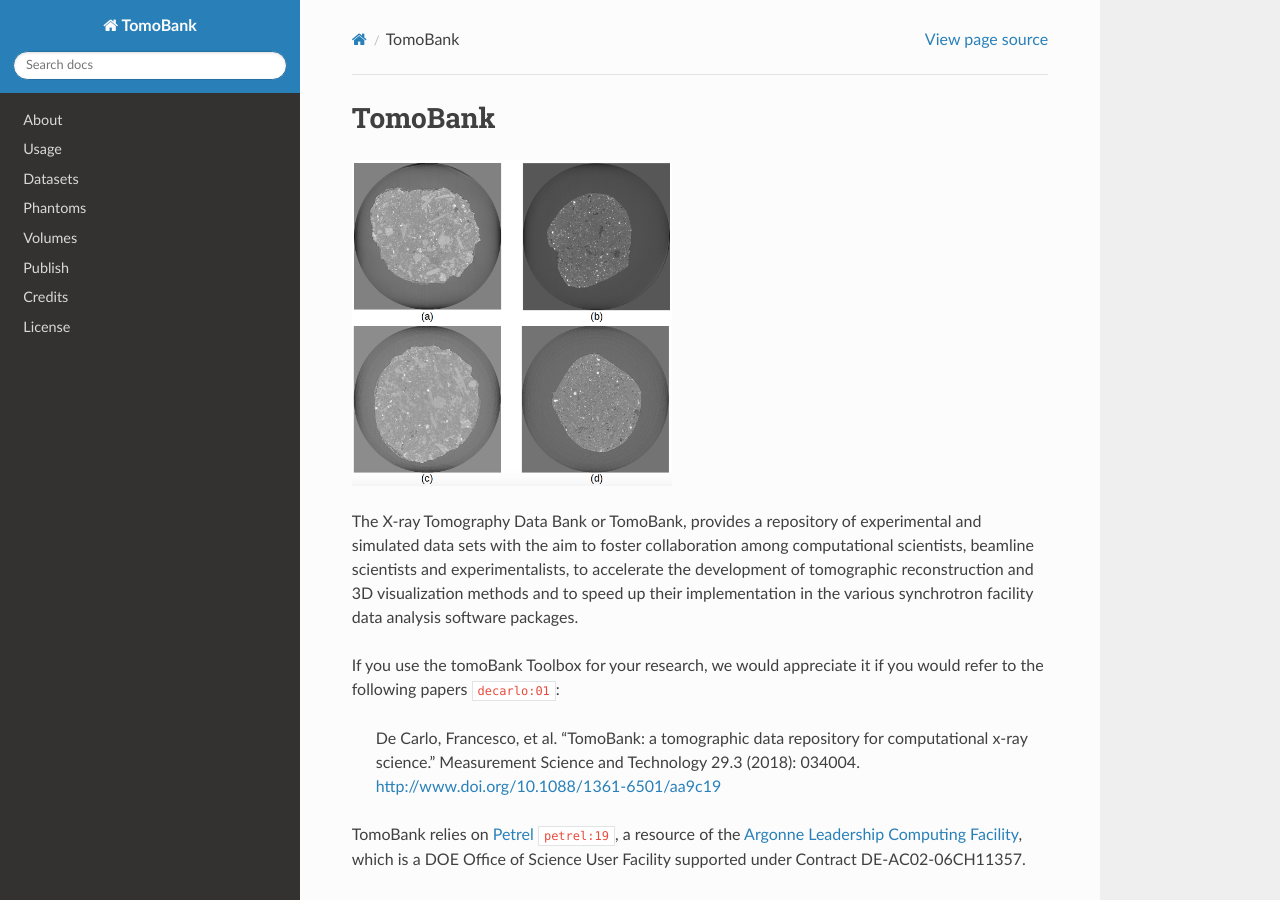
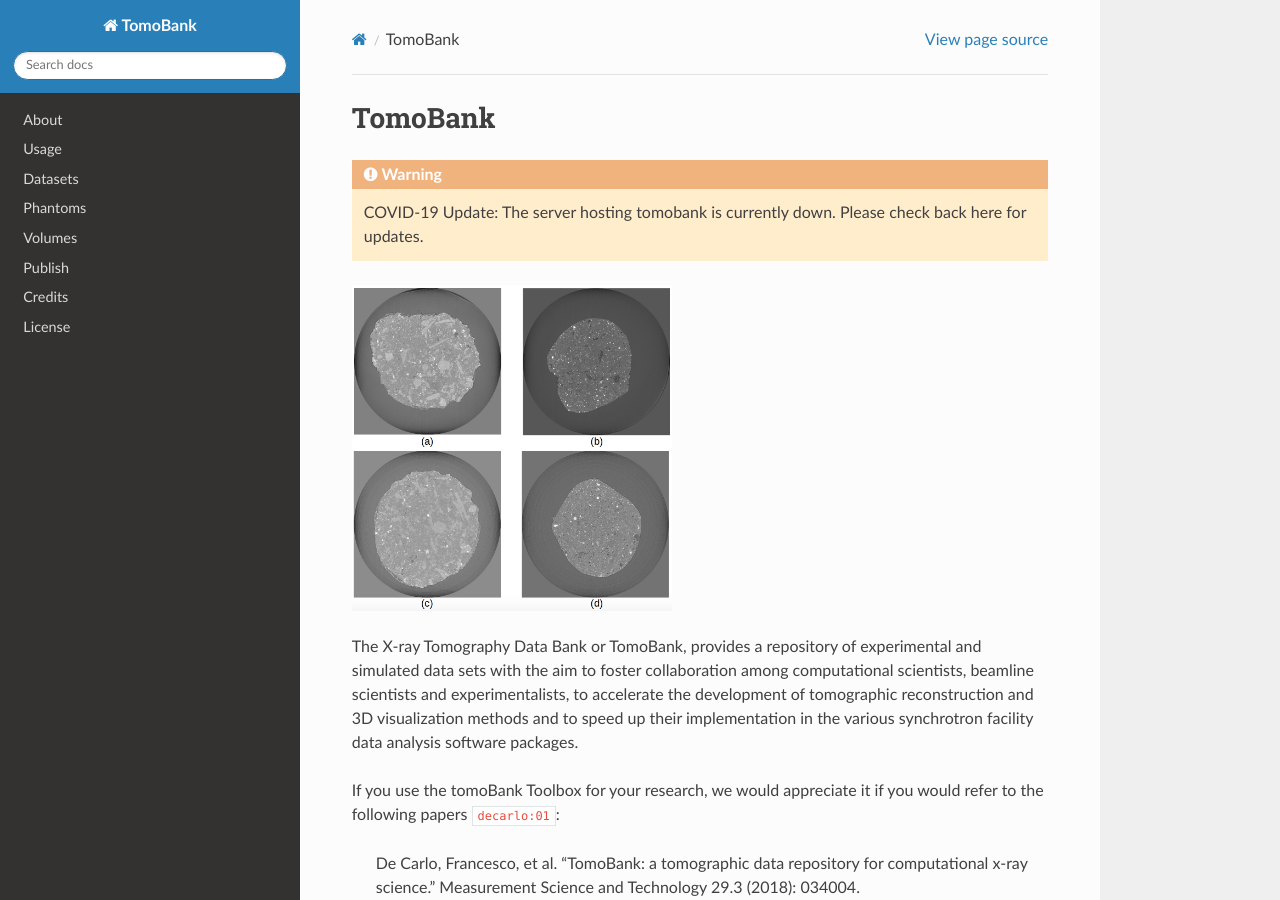
Before and after one commit to tomography/tomobank, a Sphinx documentation site: the page built from docs/index.rst, in a window 1280 px wide and 900 px high. Built offline with Sphinx 7.4.7 and the Read the Docs theme 2.0.0, drawn with Linux system fonts in a browser that asks for light colours; cross-references to code outside the pages are shown as plain code.

Commit message:
COVID-19 update

```diff
--- a/docs/index.rst
+++ b/docs/index.rst
@@ -2,6 +2,7 @@
 TomoBank
 ========
 
+.. warning:: COVID-19 Update: The server hosting tomobank is currently down. Please check back here for updates.
 
 .. image:: source/img/tomobank-logo.png
    :width: 320px
```
